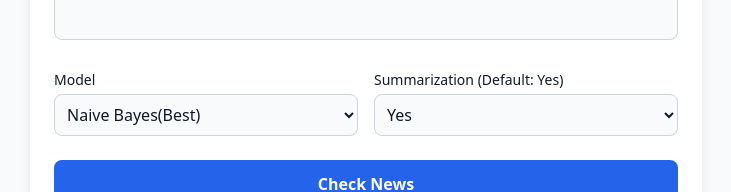
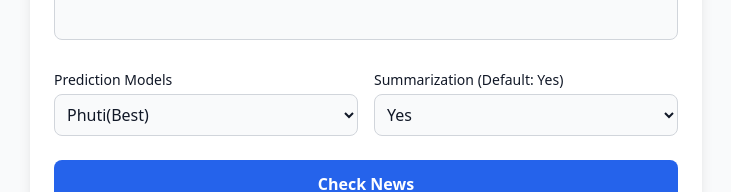
Before and after one commit to phuti652-kotetsu/fakenews-detector, a plain HTML site: page index.html in a window 1280 px wide. Shown: the part 437-629 px from the top of the page, without its empty margins (274-1005 px from the left). Drawn offline with nearby package versions, Linux system fonts and the light colour scheme.

Commit message:
Update index.html

```diff
--- a/index.html
+++ b/index.html
@@ -20,12 +20,12 @@
     <!-- Model selection & Summarization options -->
     <div class="grid grid-cols-1 md:grid-cols-2 gap-4">
       <div>
-        <label class="block text-sm mb-1 font-medium">Model</label>
+        <label class="block text-sm mb-1 font-medium">Prediction Models</label>
         <select id="modelSelect"
           class="w-full p-2 rounded-lg border border-gray-300 dark:border-gray-700 bg-gray-50 dark:bg-gray-900 focus:outline-none">
-          <option value="naive_bayes">Naive Bayes(Best)</option>
-          <option value="support_vector_machine">Support Vector Machine</option>
-          <option value="logistic_regression">Logistic Regression(Good for global news)</option>
+          <option value="naive_bayes">Phuti(Best)</option>
+          <option value="support_vector_machine">Docus</option>
+          <option value="logistic_regression">Oupa(Good for global news)</option>
         </select>
       </div>
       <div>
```
